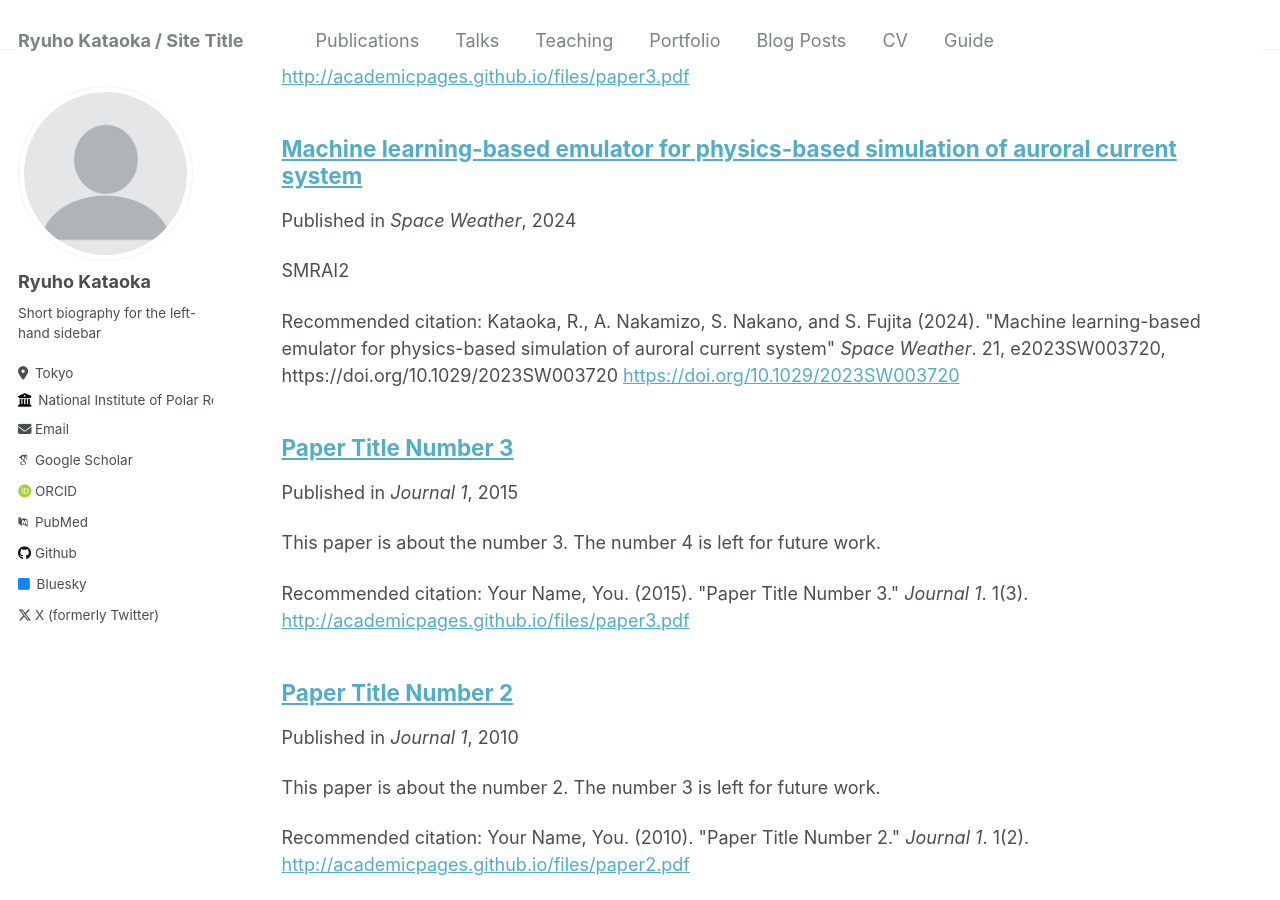
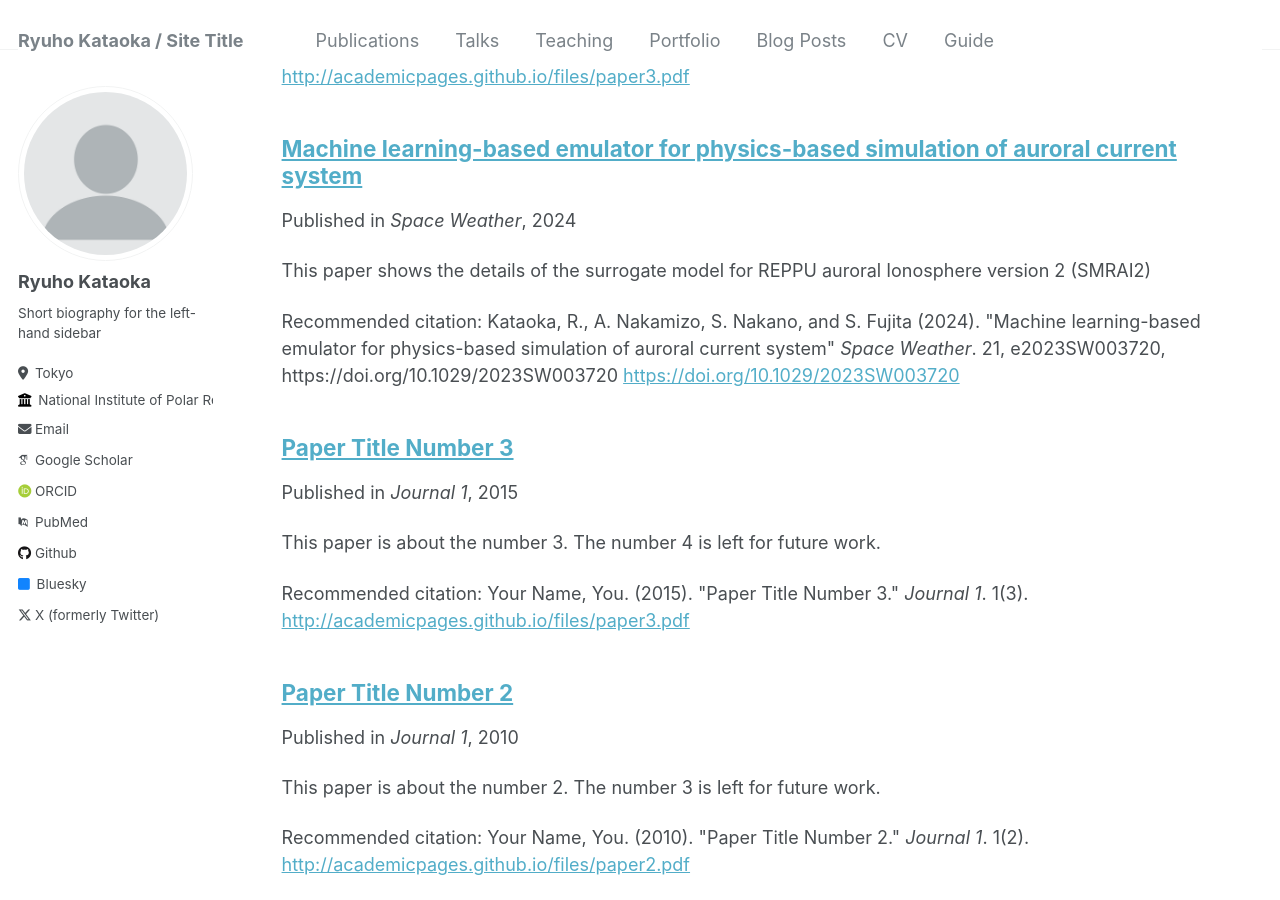
Before and after one commit to ryuhokataoka/ryuhokataoka.github.io, a Jekyll site: the page built from _pages/publications.md, in a window 1280 px wide and 900 px high, scrolled down 310 px. Built offline with Jekyll 4.4.1, drawn with Linux system fonts in a browser that asks for light colours; some web fonts are replaced.

Commit message:
Update 2024-01-02-SMRAI2.md

```diff
--- a/_publications/2024-01-02-SMRAI2.md
+++ b/_publications/2024-01-02-SMRAI2.md
@@ -2,7 +2,7 @@
 title: "Machine learning-based emulator for physics-based simulation of auroral current system"
 collection: publications
 permalink: /publication/2024-01-02-SMRAI2
-excerpt: 'SMRAI2'
+excerpt: 'This paper shows the details of the surrogate model for REPPU auroral Ionosphere version 2 (SMRAI2)'
 date: 2024-01-02
 venue: 'Space Weather'
 paperurl: 'https://doi.org/10.1029/2023SW003720'
```
